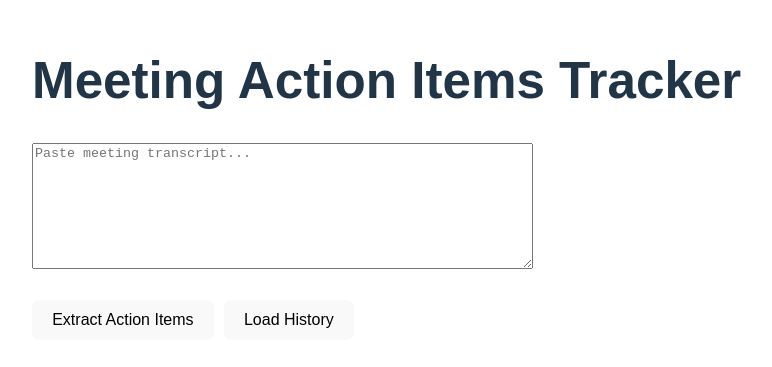
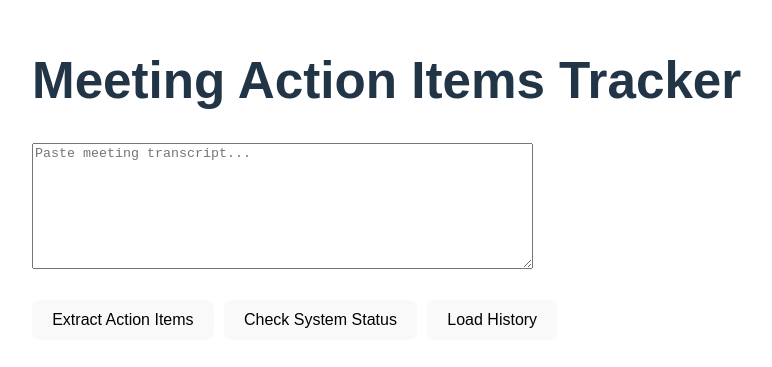
Before and after one commit to akashivu/meeting-action-tracker, a React app in the folder frontend/: page / in a window 1280 px wide. Shown: the part 209-576 px from the top of the page, without its empty margins (8-780 px from the left). Built offline with nearby package versions, Linux system fonts and the light colour scheme; the HTML template or start-up script is replaced by a standard one.

Commit message:
Add system status UI

```diff
--- a/frontend/src/App.jsx
+++ b/frontend/src/App.jsx
@@ -5,6 +5,7 @@ function App() {
   const [result, setResult] = useState(null);
   const [newTask, setNewTask] = useState("");
   const [history, setHistory] = useState([]);
+  const [status, setStatus] = useState(null);
 
   const extractActionItems = async () => {
     if (!transcript.trim()) {
@@ -29,6 +30,11 @@ const loadHistory = async () => {
   const data = await res.json();
   setHistory(data);
 };
+const checkStatus = async () => {
+  const res = await fetch("http://127.0.0.1:8000/status");
+  const data = await res.json();
+  setStatus(data);
+};
 
   return (
     <div style={{ padding: "40px", fontFamily: "Arial" }}>
@@ -46,6 +52,10 @@ const loadHistory = async () => {
       <br />
 
       <button onClick={extractActionItems}>Extract Action Items</button>
+      <button onClick={checkStatus} style={{ marginLeft: "10px" }}>
+  Check System Status
+</button>
+
       <button onClick={loadHistory} style={{ marginLeft: "10px" }}>
   Load History
 </button>
@@ -160,6 +170,14 @@ const loadHistory = async () => {
     ))}
   </div>
 )}
+{status && (
+  <div style={{ marginTop: "30px" }}>
+    <h3>System Status</h3>
+    <div>Backend: {status.backend}</div>
+    <div>Database: {status.database}</div>
+    <div>LLM: {status.llm}</div>
+  </div>
+)}
 
 
     </div>
```
